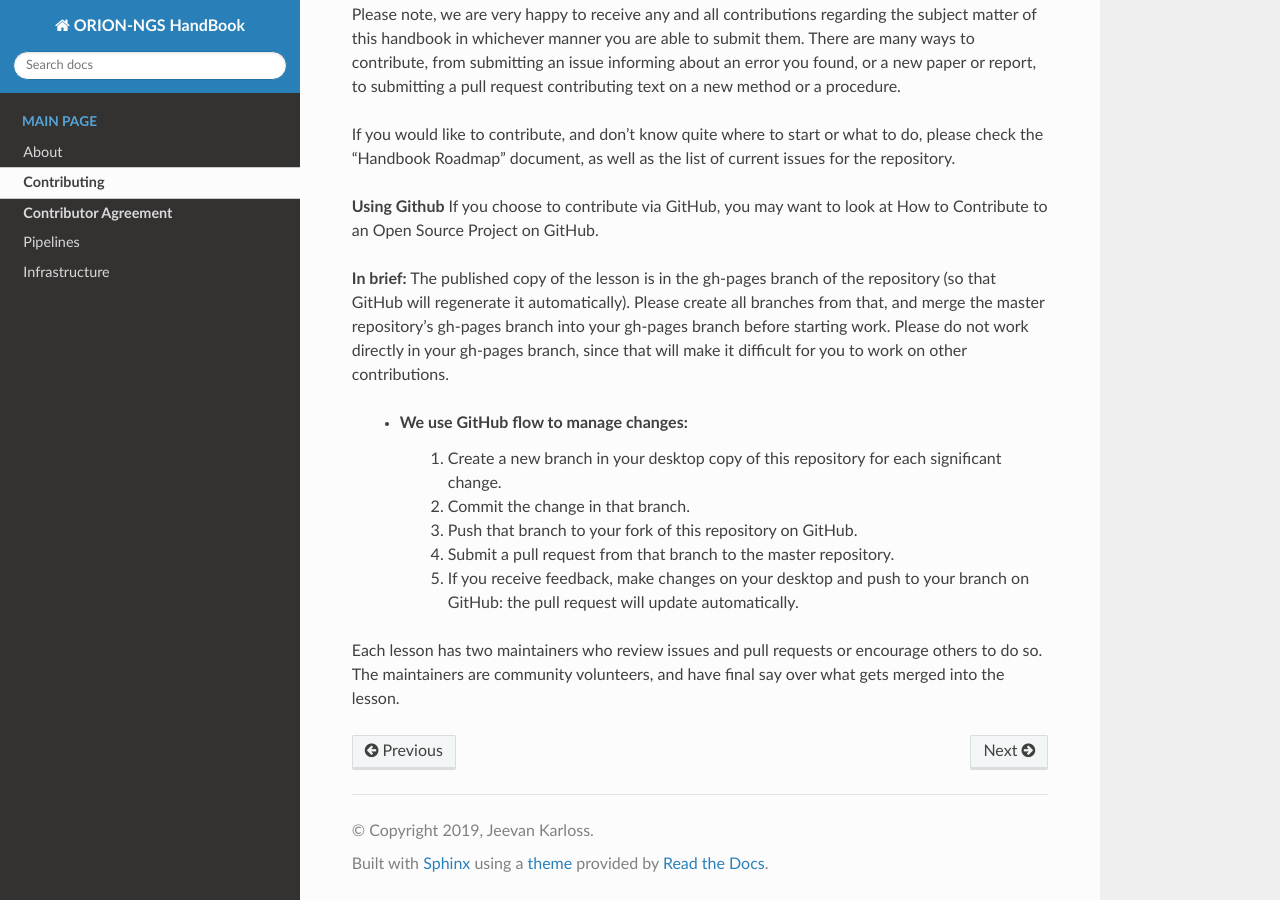
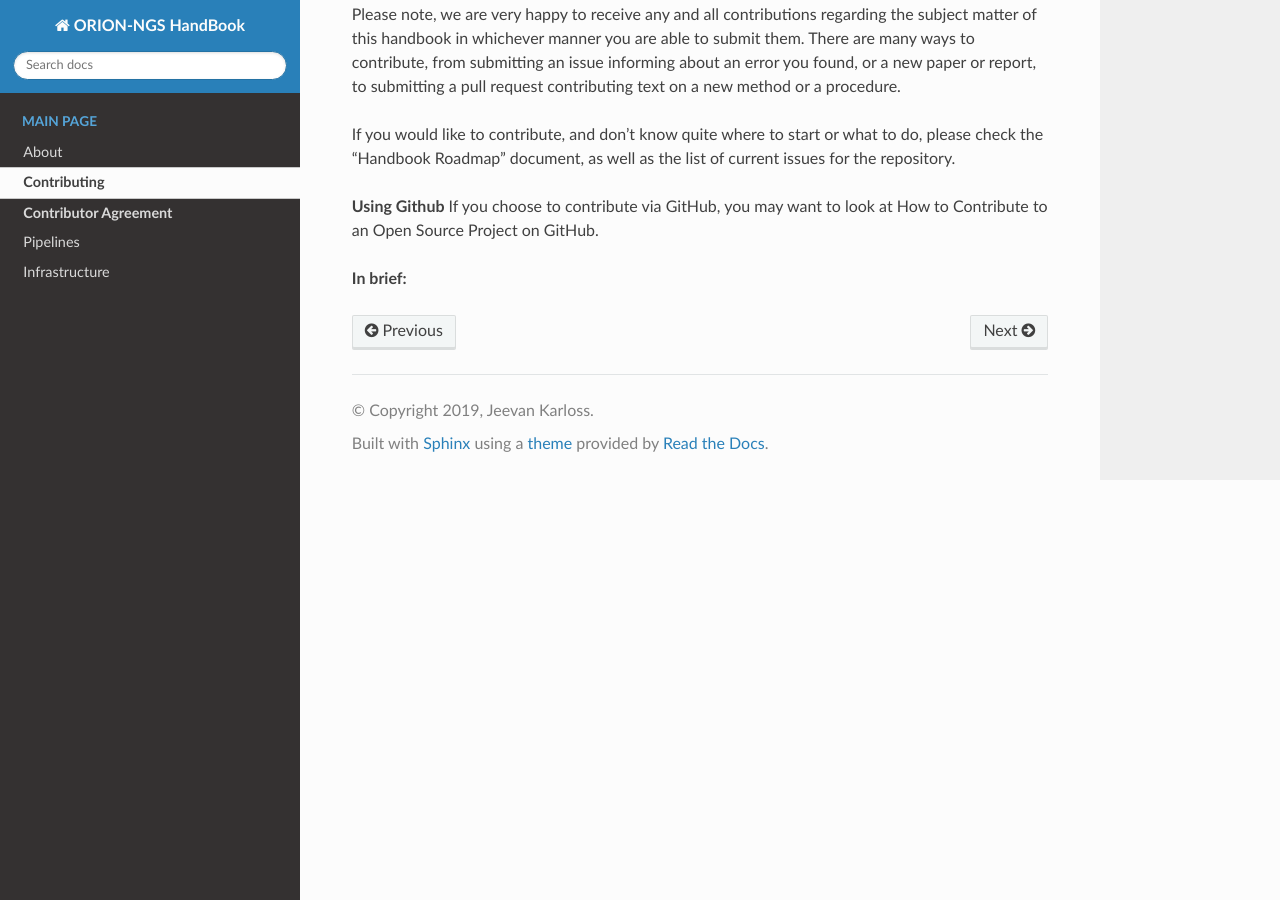
Before and after one commit to NorwegianVeterinaryInstitute/ORION_HandBook, a Sphinx documentation site: the page built from docs/source/howtodo.rst, in a window 1280 px wide and 900 px high, scrolled down 722 px. Built offline with Sphinx 7.4.7 and the Read the Docs theme 2.0.0, drawn with Linux system fonts in a browser that asks for light colours.

Commit message:
Update howtodo.rst

```diff
--- a/docs/source/howtodo.rst
+++ b/docs/source/howtodo.rst
@@ -23,11 +23,3 @@ If you would like to contribute, and don’t know quite where to start or what t
 If you choose to contribute via GitHub, you may want to look at How to Contribute to an Open Source Project on GitHub.
 
 **In brief:**
-The published copy of the lesson is in the gh-pages branch of the repository (so that GitHub will regenerate it automatically). Please create all branches from that, and merge the master repository's gh-pages branch into your gh-pages branch before starting work. Please do not work directly in your gh-pages branch, since that will make it difficult for you to work on other contributions.
- - We use GitHub flow to manage changes:
-     1. Create a new branch in your desktop copy of this repository for each significant change.
-     2. Commit the change in that branch.
-     3. Push that branch to your fork of this repository on GitHub.
-     4. Submit a pull request from that branch to the master repository.
-     5. If you receive feedback, make changes on your desktop and push to your branch on GitHub: the pull request will update   automatically.
-Each lesson has two maintainers who review issues and pull requests or encourage others to do so. The maintainers are community volunteers, and have final say over what gets merged into the lesson.
```
